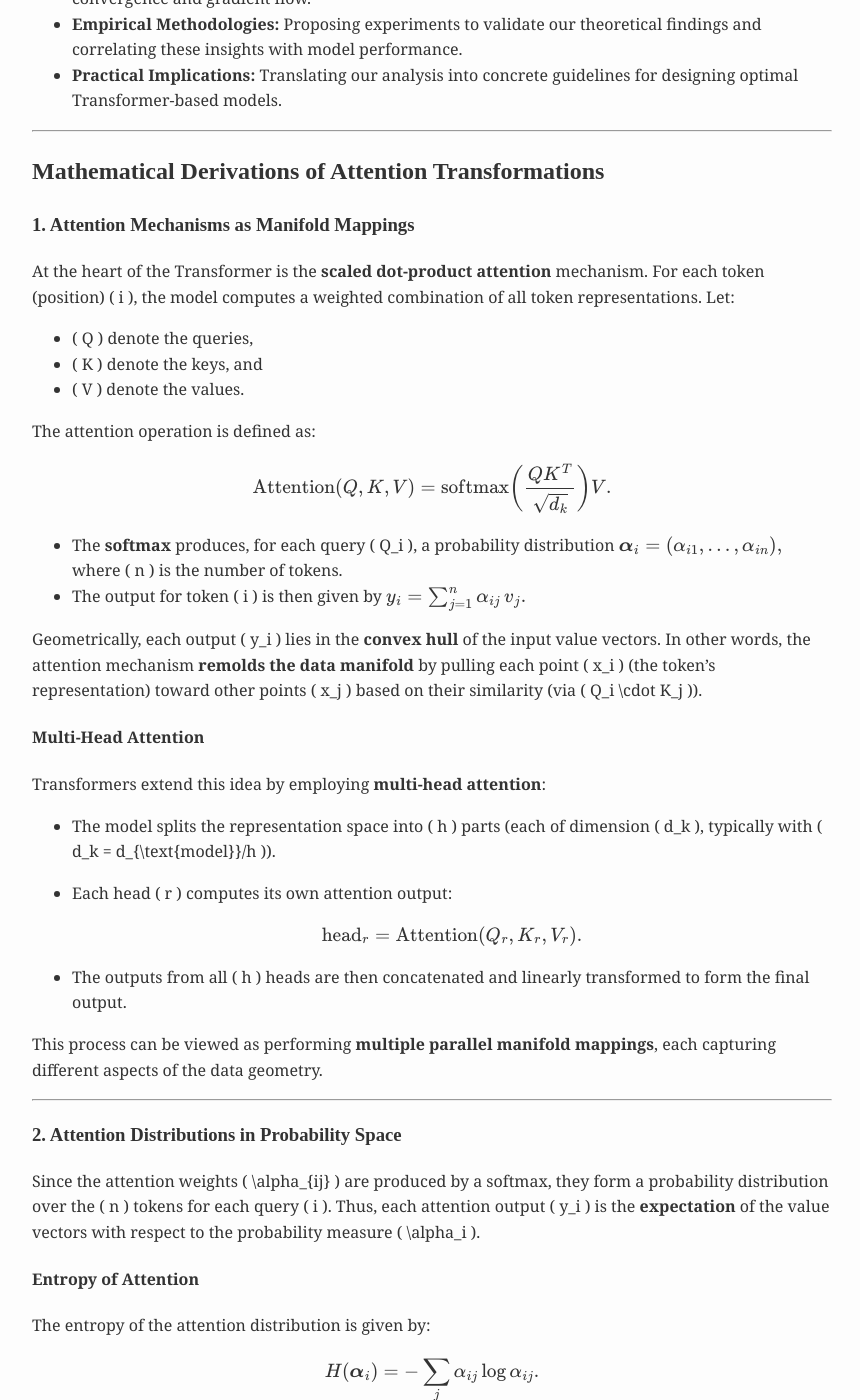
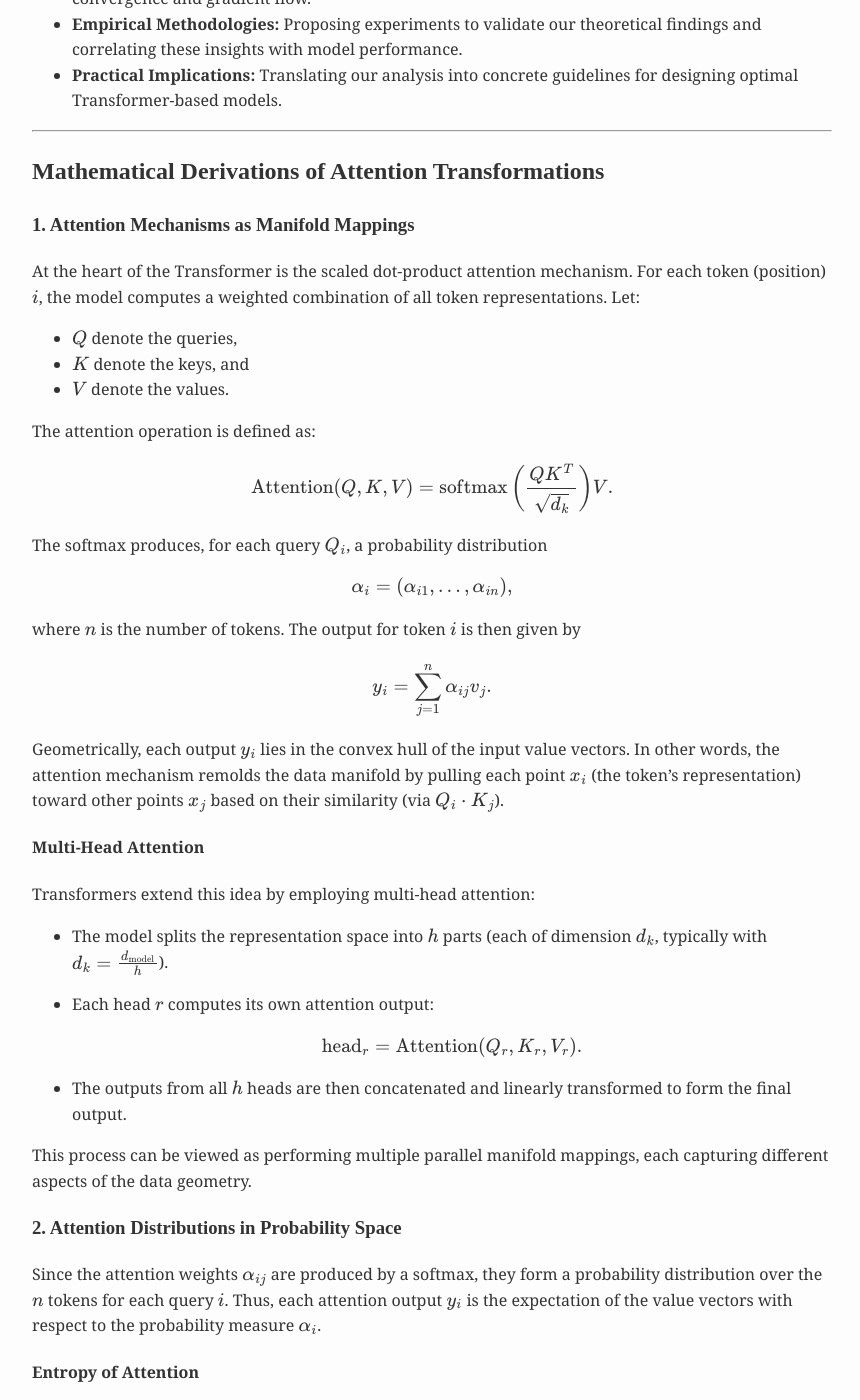
Before and after one commit to amazedsaint/amazedsaint.github.io, a Jekyll site: the page built from topologicalnn.md, in a window 1280 px wide and 1400 px high, scrolled down 790 px. Shown: the whole window, without its empty margins (208-1068 px from the left). Built offline with Jekyll 4.4.1, drawn with Linux system fonts in a browser that asks for light colours; our own code applies the rules of GitHub Pages for plain Markdown files; formulas are drawn with MathJax 3; some of the changed text lies outside the part shown.

```diff
--- a/topologicalnn.md
+++ b/topologicalnn.md
@@ -1,9 +1,8 @@
-
 # Topological Transformations in Attention-Based Networks: A Systematic Analysis
 
 ## Introduction
 
-The Transformer architecture introduced by Vaswani *et al.* in *Attention Is All You Need* revolutionized sequence modeling by relying entirely on self-attention mechanisms. Unlike recurrent networks that process tokens sequentially, Transformers enable **global** interactions between tokens at each layer through attention. This change can be viewed as a **topological transformation** in the network’s connectivity—any input position can directly influence any other with a constant, short path length. In effect, the model learns long-range dependencies by effectively “rewiring” the data manifold at each layer.
+The Transformer architecture introduced by Vaswani et al. in *Attention Is All You Need* revolutionized sequence modeling by relying entirely on self-attention mechanisms. Unlike recurrent networks that process tokens sequentially, Transformers enable global interactions between tokens at each layer through attention. This change can be viewed as a topological transformation in the network’s connectivity — any input position can directly influence any other with a constant, short path length. In effect, the model learns long-range dependencies by effectively “rewiring” the data manifold at each layer.
 
 This whitepaper provides a systematic analysis of these topological transformations in attention-based networks. We focus on the theoretical underpinnings of the Transformer’s attention mechanism and how it reshapes data manifolds, drawing primarily on *Attention Is All You Need* and subsequent research. Our discussion is organized into the following sections:
 
@@ -18,95 +17,84 @@ This whitepaper provides a systematic analysis of these topological transformati
 
 ### 1. Attention Mechanisms as Manifold Mappings
 
-At the heart of the Transformer is the **scaled dot-product attention** mechanism. For each token (position) \( i \), the model computes a weighted combination of all token representations. Let:
-
-- \( Q \) denote the queries,
-- \( K \) denote the keys, and
-- \( V \) denote the values.
+At the heart of the Transformer is the scaled dot-product attention mechanism. For each token (position) $i$, the model computes a weighted combination of all token representations. Let:
+- $Q$ denote the queries,
+- $K$ denote the keys, and
+- $V$ denote the values.
 
 The attention operation is defined as:
 
 $$
-\text{Attention}(Q, K, V) = \operatorname{softmax}\!\left(\frac{QK^T}{\sqrt{d_k}}\right) V.
+\text{Attention}(Q, K, V) = \text{softmax}\left(\frac{QK^T}{\sqrt{d_k}}\right)V.
 $$
 
-- The **softmax** produces, for each query \( Q_i \), a probability distribution
-  $$
-  \boldsymbol{\alpha}_i = (\alpha_{i1}, \dots, \alpha_{in}),
-  $$
-  where \( n \) is the number of tokens.
-- The output for token \( i \) is then given by
-  $$
-  y_i = \sum_{j=1}^n \alpha_{ij} \, v_j.
-  $$
+The softmax produces, for each query $Q_i$, a probability distribution
 
-Geometrically, each output \( y_i \) lies in the **convex hull** of the input value vectors. In other words, the attention mechanism **remolds the data manifold** by pulling each point \( x_i \) (the token’s representation) toward other points \( x_j \) based on their similarity (via \( Q_i \cdot K_j \)).
+$$
+\alpha_i = (\alpha_{i1}, \dots, \alpha_{in}),
+$$
+
+where $n$ is the number of tokens. The output for token $i$ is then given by
+
+$$
+y_i = \sum_{j=1}^{n} \alpha_{ij} v_j.
+$$
+
+Geometrically, each output $y_i$ lies in the convex hull of the input value vectors. In other words, the attention mechanism remolds the data manifold by pulling each point $x_i$ (the token’s representation) toward other points $x_j$ based on their similarity (via $Q_i \cdot K_j$).
 
 #### Multi-Head Attention
 
-Transformers extend this idea by employing **multi-head attention**:
+Transformers extend this idea by employing multi-head attention:
 
-- The model splits the representation space into \( h \) parts (each of dimension \( d_k \), typically with \( d_k = d_{\text{model}}/h \)).
-- Each head \( r \) computes its own attention output:
+- The model splits the representation space into $h$ parts (each of dimension $d_k$, typically with $d_k = \frac{d_{\text{model}}}{h}$).
+- Each head $r$ computes its own attention output:
 
   $$
   \text{head}_r = \text{Attention}(Q_r, K_r, V_r).
   $$
 
-- The outputs from all \( h \) heads are then concatenated and linearly transformed to form the final output.
+- The outputs from all $h$ heads are then concatenated and linearly transformed to form the final output.
 
-This process can be viewed as performing **multiple parallel manifold mappings**, each capturing different aspects of the data geometry.
-
----
+This process can be viewed as performing multiple parallel manifold mappings, each capturing different aspects of the data geometry.
 
 ### 2. Attention Distributions in Probability Space
 
-Since the attention weights \( \alpha_{ij} \) are produced by a softmax, they form a probability distribution over the \( n \) tokens for each query \( i \). Thus, each attention output \( y_i \) is the **expectation** of the value vectors with respect to the probability measure \( \alpha_i \).
+Since the attention weights $\alpha_{ij}$ are produced by a softmax, they form a probability distribution over the $n$ tokens for each query $i$. Thus, each attention output $y_i$ is the expectation of the value vectors with respect to the probability measure $\alpha_i$.
 
 #### Entropy of Attention
 
 The entropy of the attention distribution is given by:
 
 $$
-H(\boldsymbol{\alpha}_i) = -\sum_j \alpha_{ij} \log \alpha_{ij}.
+H(\alpha_i) = -\sum_j \alpha_{ij} \log \alpha_{ij}.
 $$
 
-- **Low Entropy:** Indicates a sharply peaked (almost one-hot) distribution, meaning \( y_i \) is dominated by a few tokens.
+- **Low Entropy:** Indicates a sharply peaked (almost one-hot) distribution, meaning $y_i$ is dominated by a few tokens.
 - **High Entropy:** Implies a smoother blend of many tokens.
 
 #### Information Geometry
 
 Using tools such as the Fisher information metric, one can quantify the sensitivity of these distributions to changes in the model parameters. For instance:
 
-- When \( Q_i \) leads the softmax to yield nearly a one-hot vector, the model operates in a **high-curvature region** of the probability simplex.
-- Small perturbations in \( Q_i \) may cause large shifts in \( y_i \), potentially destabilizing training.
+- When $Q_i$ leads the softmax to yield nearly a one-hot vector, the model operates in a high-curvature region of the probability simplex.
+- Small perturbations in $Q_i$ may cause large shifts in $y_i$, potentially destabilizing training.
 
-Recent studies have linked **entropy collapse** (excessively low entropy) with training instability. Techniques such as entropy regularization or spectral normalization on \( QK^T \) help stabilize training by ensuring a smoother transformation of the data manifold.
-
----
+Recent studies have linked entropy collapse (excessively low entropy) with training instability. Techniques such as entropy regularization or spectral normalization on $QK^T$ help stabilize training by ensuring a smoother transformation of the data manifold.
 
 ### 3. Deriving Optimal Hyperparameters from Theory
 
 The above insights provide a basis for selecting hyperparameters:
 
-#### Number of Attention Heads (\( h \))
-
-- **Trade-Off:** More heads allow the model to capture diverse aspects of the data; however, if \( d_k \) (the per-head dimension) is too small, the expressive capacity of each head may be insufficient.
-- **Heuristic:** Set \( d_k \approx D_{\text{intr}} \), where \( D_{\text{intr}} \) represents the intrinsic dimensionality of token relationships. Empirically, many models use \( d_k \approx 64 \).
-
-#### Layer Depth (\( N \))
-
-- **Role of Depth:** Each layer refines the manifold transformation. A deeper network enables multiple “surgical” operations on the manifold.
-- **Guideline:** Use enough layers to capture long-range dependencies. For many tasks, 6–12 layers strike a good balance.
-
-#### Model Width (\( d_{\text{model}} \) and \( d_{\text{ff}} \))
-
-- **Model Dimension:** Controls the richness of the token representations.
-- **Feed-Forward Width:** Often set to approximately
-  $$
-  d_{\text{ff}} \approx 4 \times d_{\text{model}}.
-  $$
-- **Scaling Laws:** Empirical studies indicate that performance scales as a power-law with the number of parameters. Increase width and depth together based on compute constraints.
+- **Number of Attention Heads ($h$):**
+  - **Trade-Off:** More heads allow the model to capture diverse aspects of the data; however, if $d_k$ (the per-head dimension) is too small, the expressive capacity of each head may be insufficient.
+  - **Heuristic:** Set $d_k \approx D_{\text{intr}}$, where $D_{\text{intr}}$ represents the intrinsic dimensionality of token relationships. Empirically, many models use $d_k \approx 64$.
+- **Layer Depth ($N$):**
+  - **Role of Depth:** Each layer refines the manifold transformation. A deeper network enables multiple “surgical” operations on the manifold.
+  - **Guideline:** Use enough layers to capture long-range dependencies. For many tasks, 6–12 layers strike a good balance.
+- **Model Width ($d_{\text{model}}$ and $d_{\text{ff}}$):**
+  - **Model Dimension:** Controls the richness of the token representations.
+  - **Feed-Forward Width:** Often set to approximately $d_{\text{ff}} \approx 4 \times d_{\text{model}}$.
+  - **Scaling Laws:** Empirical studies indicate that performance scales as a power-law with the number of parameters. Increase width and depth together based on compute constraints.
 
 ---
 
@@ -117,29 +105,28 @@ The above insights provide a basis for selecting hyperparameters:
 The original Transformer employed the Adam optimizer with a specialized learning rate schedule. The learning rate is defined as:
 
 $$
-lr = d_{\text{model}}^{-0.5} \cdot \min\Big(step\_num^{-0.5},\; step\_num \cdot \text{warmup\_steps}^{-1.5}\Big),
+\text{lr} = d_{\text{model}}^{-0.5} \cdot \min\left(\text{step\_num}^{-0.5},\, \text{step\_num} \cdot \text{warmup\_steps}^{-1.5}\right),
 $$
 
-with \(\text{warmup\_steps} = 4000\).
+with $\text{warmup\_steps} = 4000$.
 
 - **Warmup Phase:** Gradually increases the learning rate to avoid large, destabilizing updates when weights are still random.
-- **Decay Phase:** Follows a \( 1/\sqrt{t} \) decay, allowing fine-tuning as the model approaches an optimum.
+- **Decay Phase:** Follows a $\frac{1}{\sqrt{t}}$ decay, allowing fine-tuning as the model approaches an optimum.
 
 #### Architectural Considerations
 
 - **Post-LN vs. Pre-LN:**
-  - In **Post-LN** (LayerNorm applied after the residual addition), gradients in upper layers can be large initially, necessitating a warmup period.
-  - **Pre-LN** (LayerNorm applied before the sub-layer computations) often yields more stable gradients, sometimes reducing or eliminating the need for warmup.
+  - **Post-LN:** (LayerNorm applied after the residual addition) gradients in upper layers can be large initially, necessitating a warmup period.
+  - **Pre-LN:** (LayerNorm applied before the sub-layer computations) often yields more stable gradients, sometimes reducing or eliminating the need for warmup.
 
 ### 2. Topological Transformations and Gradient Flow
 
-Transformers have a **globally connected topology**:
+Transformers have a globally connected topology:
 
-- **Short Path Lengths:** Each layer offers a direct connection, so the maximum path length between any two tokens in an \( N \)-layer model is \( N \).
+- **Short Path Lengths:** Each layer offers a direct connection, so the maximum path length between any two tokens in an $N$-layer model is $N$.
 - **Residual Connections:** Provide an identity mapping that ensures gradients flow efficiently, even if the sub-layer transformations are not optimal.
 - **Normalization:** LayerNorm bounds activations, maintaining them within a stable range.
-
-Multi-head attention further distributes gradients across heads. While some heads may eventually become redundant, during early training this redundancy promotes robust gradient propagation.
+- **Multi-head Attention:** Further distributes gradients across heads. While some heads may eventually become redundant, during early training this redundancy promotes robust gradient propagation.
 
 ---
 
@@ -148,7 +135,6 @@ Multi-head attention further distributes gradients across heads. While some head
 ### 1. Experiments on Topological Effects of Attention
 
 #### a. Manifold Transformation Analysis
-
 - **Objective:** Quantify how token representations evolve across layers.
 - **Method:**
   - Compute pairwise distances (e.g., Euclidean or cosine) between token embeddings before and after attention layers.
@@ -156,23 +142,20 @@ Multi-head attention further distributes gradients across heads. While some head
 - **Expectation:** Tokens with high attention weights should cluster together, indicating a refined manifold structure.
 
 #### b. Attention Distribution Analysis
-
 - **Objective:** Analyze the shape and entropy of attention distributions.
 - **Method:**
-  - Track the entropy \( H(\boldsymbol{\alpha}_i) \) for each head during training.
+  - Track the entropy $H(\boldsymbol{\alpha}_i)$ for each head during training.
   - Correlate entropy with training stability and final performance.
 - **Expectation:** Models that avoid extreme low entropy (collapse) tend to converge more stably and generalize better.
 
 #### c. Hyperparameter Ablation Studies
-
 - **Objective:** Validate the theoretical predictions regarding hyperparameter choices.
 - **Method:**
-  - Vary the number of heads \( h \), depth \( N \), and model dimensions while keeping compute constant.
+  - Vary the number of heads ($h$), depth ($N$), and model dimensions while keeping compute constant.
   - Evaluate using metrics such as BLEU (for translation) or perplexity (for language modeling).
-- **Expectation:** Performance should peak around the theoretically derived optima (e.g., \( d_k \approx 64 \)).
+- **Expectation:** Performance should peak around the theoretically derived optima (e.g., $d_k \approx 64$).
 
 #### d. Gradient Flow Diagnostics
-
 - **Objective:** Assess the propagation of gradients through the network.
 - **Method:**
   - Monitor gradient norms across layers.
@@ -199,24 +182,19 @@ These experiments combine quantitative metrics with visual analysis to verify th
 - **Number of Heads:**
   - Use multiple heads to capture diverse data aspects.
   - **Recommendation:** Typically 8–16 heads, ensuring each head has around 64 dimensions. Extra heads can improve training dynamics and be pruned later.
-
 - **Layer Depth:**
   - Ensure sufficient layers to capture long-range dependencies.
   - **Recommendation:** 6–12 layers for many language tasks; deeper models may be necessary for more complex tasks or larger datasets.
-
 - **Model Width:**
-  - The model dimension \( d_{\text{model}} \) should be large enough for rich representations.
-  - **Recommendation:** For moderate tasks, \( d_{\text{model}} \) around 512 (with \( d_{\text{ff}} \approx 2048 \)); larger tasks may require 1024 or more.
-
+  - The model dimension ($d_{\text{model}}$) should be large enough for rich representations.
+  - **Recommendation:** For moderate tasks, $d_{\text{model}}$ around 512 (with $d_{\text{ff}} \approx 2048$); larger tasks may require 1024 or more.
 - **Residual Connections & Normalization:**
   - Include residual connections to maintain gradient flow.
   - Use LayerNorm to stabilize activations.
   - **Note:** Pre-LN may be preferable for very deep models.
-
 - **Initialization and Regularization:**
   - Carefully initialize query/key projections to avoid overly peaked initial attention.
   - Use dropout (e.g., 0.1) and label smoothing to prevent overfitting.
-
 - **Scaling Laws:**
   - Follow scaling laws: performance often scales as a power-law with the number of parameters. Increase model size (both width and depth) in tandem with available compute.
 
@@ -224,14 +202,11 @@ These experiments combine quantitative metrics with visual analysis to verify th
 
 - **Long Sequence Tasks:**
   - For tasks with very long sequences, consider using sparse or localized attention mechanisms to reduce computation while preserving connectivity.
-
 - **Cross-Modal Transformers:**
   - Adapt input embeddings for different modalities (e.g., image patches for Vision Transformers) while maintaining the core attention mechanism.
-
 - **Training Efficiency:**
   - Utilize mixed precision training to improve efficiency.
   - Carefully tune learning rate schedules (warmup and decay) to ensure stable convergence, especially in distributed settings.
-
 - **Optimization Strategies:**
   - Consider architectural tweaks (e.g., Pre-LN, spectral normalization) to enhance gradient flow and reduce the need for extensive warmup.
   - Monitor attention patterns and entropy during training to diagnose issues early.
```
Also changed, not shown: other parts of topologicalnn.md (+2 -4 lines).
